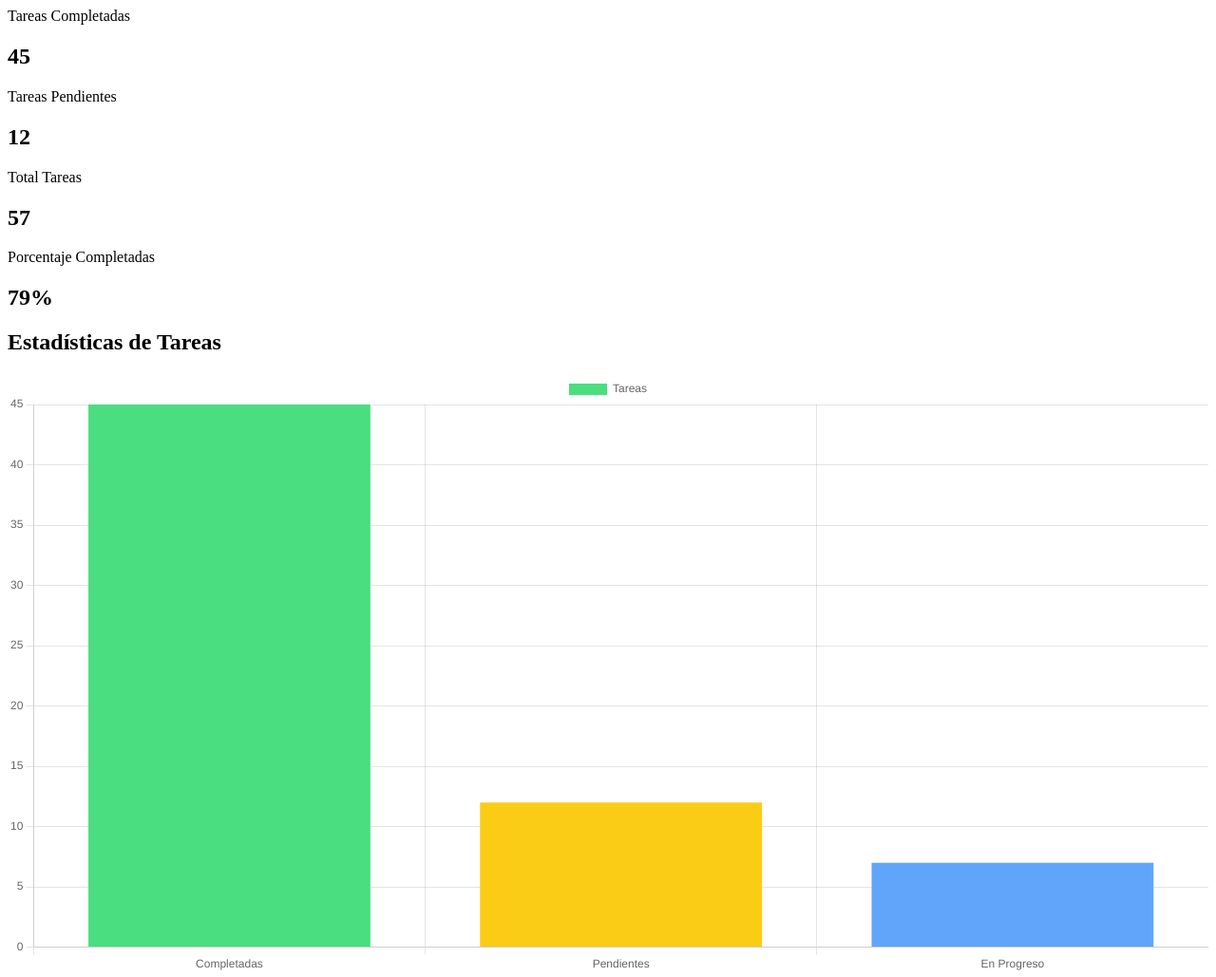
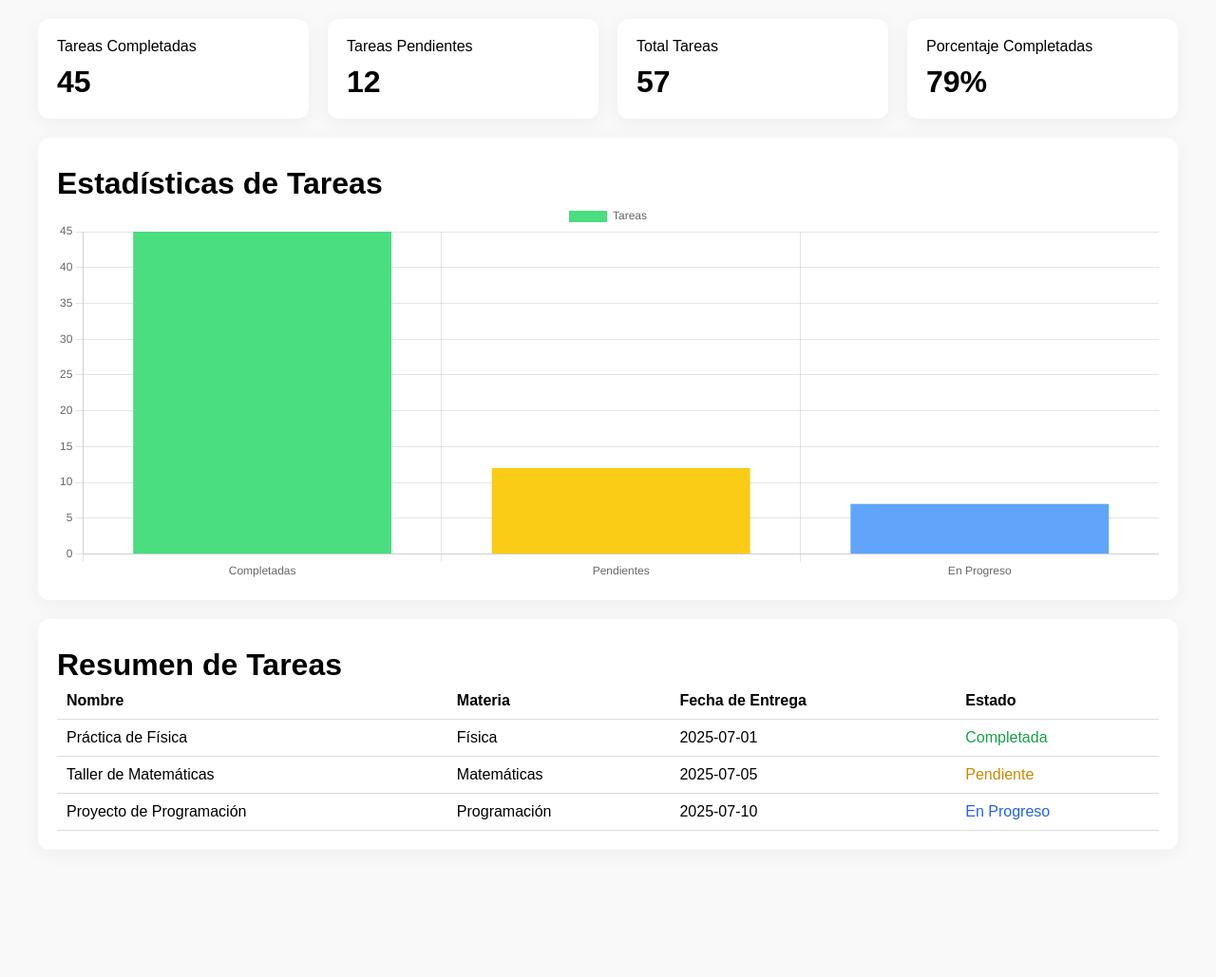
Before and after one commit to NicoIay/Portal-Gestion-de-Tareas, a plain HTML site: page pages/dashboard.html in a window 1280 px wide. Shown: the top 1029 px of the page at 95% size. After the commit the page ends 915 px from the top, so only its background shows below. Drawn offline with nearby package versions, Linux system fonts and the light colour scheme.

Commit message:
Update dashboard.html

```diff
--- a/pages/dashboard.html
+++ b/pages/dashboard.html
@@ -4,7 +4,7 @@
   <meta charset="UTF-8" />
   <meta name="viewport" content="width=device-width, initial-scale=1.0" />
   <title>Dashboard - Portal Gestión de Tareas</title>
-  <link rel="stylesheet" href="styles.css">
+  <link rel="stylesheet" href="./css/dashboard.css">
   <script src="https://cdn.jsdelivr.net/npm/chart.js"></script>
 </head>
 <body>
```
